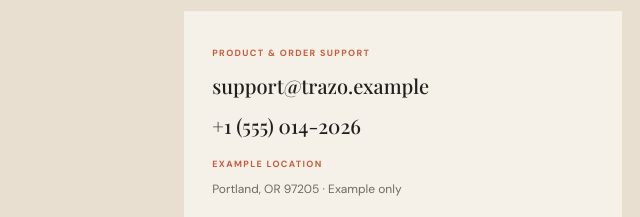
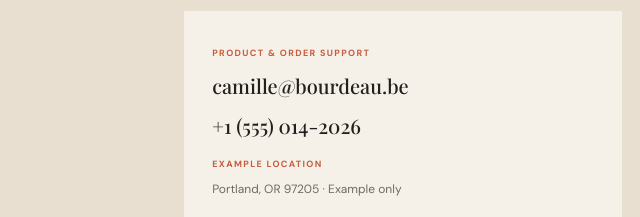
Before and after one commit to bourdeau-be/trazo-arquitectura.github.io, a plain HTML site: page index.html in a window 1280 px wide. Shown: the part 4975-5192 px from the top of the page, 626-1266 px from the left. Drawn offline with nearby package versions, Linux system fonts and the light colour scheme; a web font is replaced by a local one.

Commit message:
Add files via upload

```diff
--- a/index.html
+++ b/index.html
@@ -1,6 +1,6 @@
 <!doctype html>
 <html lang="en"><head><meta charset="utf-8"><meta name="viewport" content="width=device-width,initial-scale=1"><meta name="theme-color" content="#20201e"><meta name="description" content="Architectural scale models, drafting instruments, model-making materials and studio essentials curated by TRAZO."><meta property="og:title" content="TRAZO — From ideas to real spaces"><meta property="og:description" content="Architectural models, drafting tools and design materials for every creative process."><meta property="og:image" content="assets/images/hero-studio.jpg"><title>TRAZO — Architecture, Scale Models & Design Supplies</title><link rel="icon" href="favicon.svg" type="image/svg+xml"><link rel="stylesheet" href="css/styles.css"><script defer src="js/main.js"></script></head>
-<body><div class="utility"><div class="wrap utility-inner"><span>✦ Materials for thoughtful making</span><span>Free shipping on orders over $75</span><span><a href="mailto:support@trazo.example">Support & product guidance</a></span></div></div>
+<body><div class="utility"><div class="wrap utility-inner"><span>✦ Materials for thoughtful making</span><span>Free shipping on orders over $75</span><span><a href="mailto:camille@bourdeau.be">Support & product guidance</a></span></div></div>
 <header class="header"><div class="wrap nav"><a class="brand" href="index.html" aria-label="TRAZO home"><img src="assets/images/trazo-logo.svg" alt="TRAZO Arquitectura y Maquetas"></a><button class="menu-btn" aria-expanded="false" aria-controls="main-nav">Menu <span>☰</span></button><nav id="main-nav"><a class="active" href="#home">Home</a><a href="#shop">Shop</a><a href="#collections">Collections</a><a href="#journal">Studio journal</a><a href="#about">Our approach</a><a href="#contact">Contact</a></nav><div class="nav-tools"><label class="search"><span>⌕</span><input id="search-input" type="search" placeholder="Search the collection" aria-label="Search products"></label><button class="cart-button" id="open-cart" aria-label="Open shopping bag">Bag <b id="cart-count">0</b></button></div></div></header>
 <main id="home"><section class="hero"><img class="hero-image" src="assets/images/hero-studio.jpg" alt="Architectural scale model in a warm design studio"><div class="hero-shade"></div><div class="wrap hero-content"><p class="eyebrow light">ARCHITECTURE · MODEL MAKING · DESIGN SUPPLIES</p><h1>From ideas<br>to <em>real spaces.</em></h1><p class="hero-copy">Architectural models, drafting tools and considered materials for every stage of your creative process.</p><div class="hero-actions"><a class="button terracotta" href="#shop">Explore the collection <span>↗</span></a><a class="text-link light-link" href="#about">Discover the TRAZO approach ↗</a></div><div class="hero-note"><span class="note-mark">T.</span><span><b>Think in lines. Build in detail.</b><small>Tools and materials for ideas taking shape.</small></span></div></div><div class="hero-index">01 / THE MAKING OF SPACE</div></section>
 <section class="promise"><div class="wrap promise-grid"><article><span class="line-icon">◇</span><div><b>Considered selection</b><small>Useful tools, not clutter.</small></div></article><article><span class="line-icon">⌁</span><div><b>Built for precision</b><small>For details that matter.</small></div></article><article><span class="line-icon">▱</span><div><b>Material-led design</b><small>Explore texture and form.</small></div></article><article><span class="line-icon">↗</span><div><b>Studio support</b><small>Help choosing your materials.</small></div></article></div></section>
@@ -9,6 +9,6 @@
 <section class="studio-band" id="about"><div class="wrap studio-grid"><div class="studio-image"><img src="assets/images/categories/models.jpg" alt="Architectural model detail"><span>THE OBJECT / 001</span></div><div class="studio-copy"><p class="eyebrow">OUR POINT OF VIEW</p><h2>Good design begins long before the final form.</h2><p>TRAZO is built around the in-between moments: testing a proportion, choosing a surface, refining a line, rebuilding a detail. Our collection is designed to support the hands-on process that turns an idea into something you can see, touch and share.</p><div class="principles"><div><b>01</b><span><strong>Make with intention</strong><small>Keep the process clear and purposeful.</small></span></div><div><b>02</b><span><strong>Respect the material</strong><small>Let texture, scale and structure guide decisions.</small></span></div><div><b>03</b><span><strong>Refine every detail</strong><small>Small choices give a model its character.</small></span></div></div><a class="button dark-button" href="#journal">Explore the studio journal ↗</a></div></div></section>
 <section class="section wrap journal" id="journal"><div class="section-heading"><div><p class="eyebrow">FIELD NOTES / TRAZO</p><h2>Ideas worth <em>working through.</em></h2></div><p>Short guides for materials, methods and the craft of making architectural ideas tangible.</p></div><div class="journal-grid"><article class="journal-card"><div class="journal-visual visual-lines"><span>FIELD NOTE 01</span><b>01</b></div><p class="eyebrow">MATERIAL GUIDE · 5 MIN READ</p><h3>Choosing the right board for a scale model</h3><p>Compare thickness, rigidity and finish before your next cut.</p><a href="#contact">Ask us about materials ↗</a></article><article class="journal-card"><div class="journal-visual visual-grid"><span>FIELD NOTE 02</span><b>02</b></div><p class="eyebrow">WORKSHOP · 4 MIN READ</p><h3>Clean edges, calmer presentation</h3><p>A few practical habits for more controlled model-making.</p><a href="#contact">Get studio guidance ↗</a></article><article class="journal-card"><div class="journal-visual visual-form"><span>FIELD NOTE 03</span><b>03</b></div><p class="eyebrow">PROCESS · 6 MIN READ</p><h3>Building a landscape that feels in scale</h3><p>Use repetition, variation and restraint to give a model context.</p><a href="#contact">Explore landscape details ↗</a></article></div></section>
 <section class="newsletter"><div class="wrap newsletter-inner"><div><p class="eyebrow light">THE STUDIO LETTER</p><h2>Ideas, materials and methods.<br><em>Occasionally, thoughtfully.</em></h2><p>Join the list for product notes and practical inspiration. This prototype form does not send or store data.</p></div><form id="newsletter-form"><label for="newsletter-email">Email address</label><div class="newsletter-field"><input id="newsletter-email" type="email" placeholder="you@example.com" required><button type="submit">Join the letter ↗</button></div><small>No noise. Unsubscribe whenever you like.</small></form></div></section>
-<section class="contact-section" id="contact"><div class="wrap contact-grid"><div><p class="eyebrow">LET'S MAKE IT CLEAR</p><h2>Not sure which material<br>fits your <em>next idea?</em></h2><p>Tell us what you are building and we will help you identify the right category to explore. Contact details below are placeholders and must be replaced before launch.</p></div><div class="contact-card"><span class="contact-label">PRODUCT & ORDER SUPPORT</span><a href="mailto:support@trazo.example">support@trazo.example</a><a href="tel:+15550142026">+1 (555) 014-2026</a><span class="contact-label">EXAMPLE LOCATION</span><p>Portland, OR 97205 · Example only</p><a class="text-link" href="mailto:support@trazo.example">Contact the studio ↗</a></div></div></section></main>
+<section class="contact-section" id="contact"><div class="wrap contact-grid"><div><p class="eyebrow">LET'S MAKE IT CLEAR</p><h2>Not sure which material<br>fits your <em>next idea?</em></h2><p>Tell us what you are building and we will help you identify the right category to explore. Contact details below are placeholders and must be replaced before launch.</p></div><div class="contact-card"><span class="contact-label">PRODUCT & ORDER SUPPORT</span><a href="mailto:camille@bourdeau.be">camille@bourdeau.be</a><a href="tel:+15550142026">+1 (555) 014-2026</a><span class="contact-label">EXAMPLE LOCATION</span><p>Portland, OR 97205 · Example only</p><a class="text-link" href="mailto:camille@bourdeau.be">Contact the studio ↗</a></div></div></section></main>
 <footer class="footer"><div class="wrap footer-top"><div><img src="assets/images/trazo-logo.svg" alt="TRAZO" class="footer-logo"><p>Architecture, scale models and design supplies for curious minds and careful makers.</p></div><div><b>Explore</b><a href="#collections">Collections</a><a href="#shop">Shop all products</a><a href="#journal">Studio journal</a></div><div><b>Studio</b><a href="#about">Our approach</a><a href="#contact">Contact & support</a><a href="README.md">Project README</a></div><div><b>Important notes</b><p>Prototype storefront. Product prices, availability, contact details and shipping terms require verification.</p></div></div><div class="wrap footer-bottom"><span>© 2026 TRAZO — Architecture & Scale Models</span><span>Think in lines. Build in detail.</span><a href="#home">Back to top ↑</a></div></footer>
 <aside class="cart-drawer" id="cart-drawer" aria-hidden="true"><div class="cart-head"><div><p class="eyebrow">YOUR SELECTION</p><h2>Studio bag <span id="drawer-count">(0)</span></h2></div><button id="close-cart" aria-label="Close bag">×</button></div><div id="cart-items" class="cart-items"><p class="empty-cart">Your bag is waiting for its first idea.</p></div><div class="cart-bottom"><div class="cart-total"><span>Subtotal</span><strong id="cart-subtotal">$0.00</strong></div><p>Shipping and taxes calculated at checkout. Checkout is not connected in this demo.</p><button id="checkout-button" class="button terracotta full">Continue to checkout</button><button id="continue-shopping" class="continue">Continue exploring</button></div></aside><div class="scrim" id="scrim"></div><div class="toast" id="toast" role="status" aria-live="polite"></div></body></html>
```
Also changed, not shown: 1 other file.
